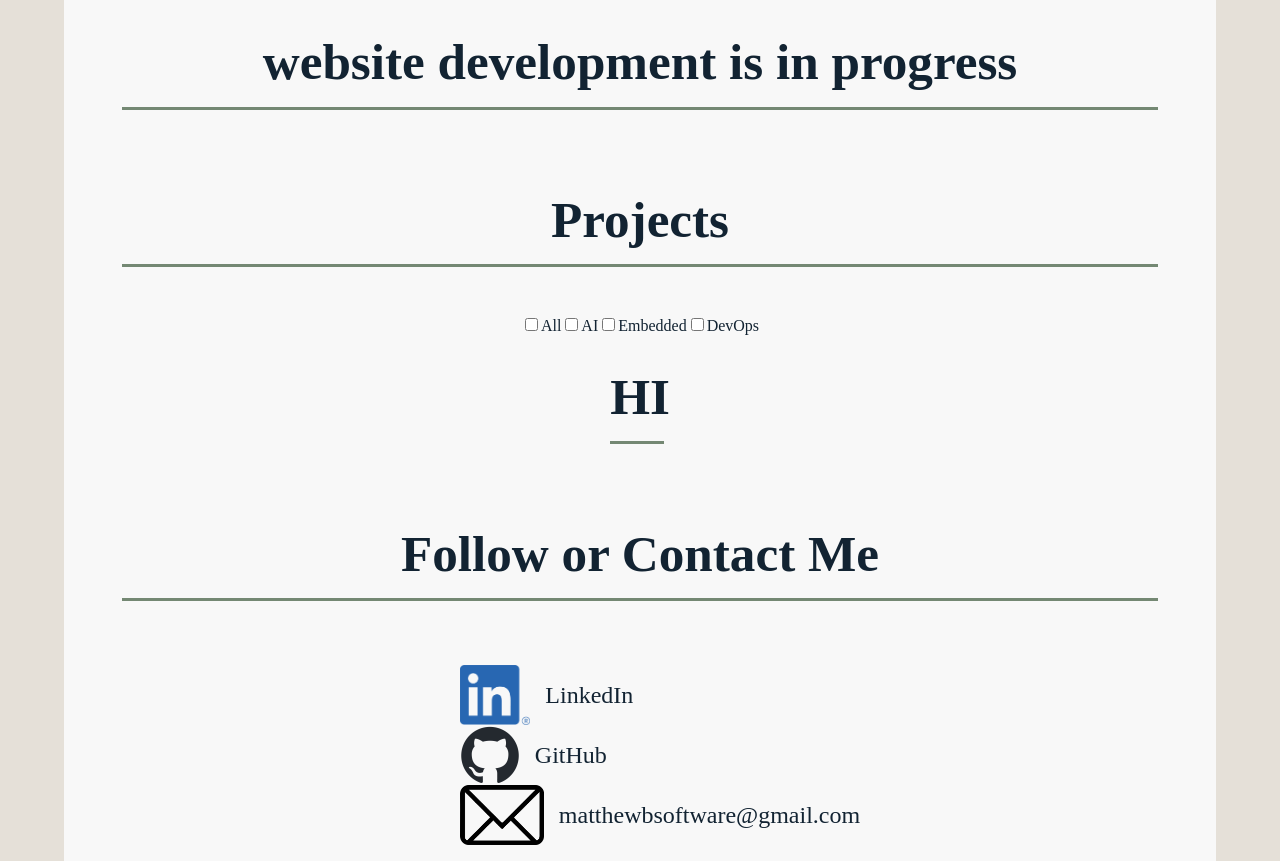
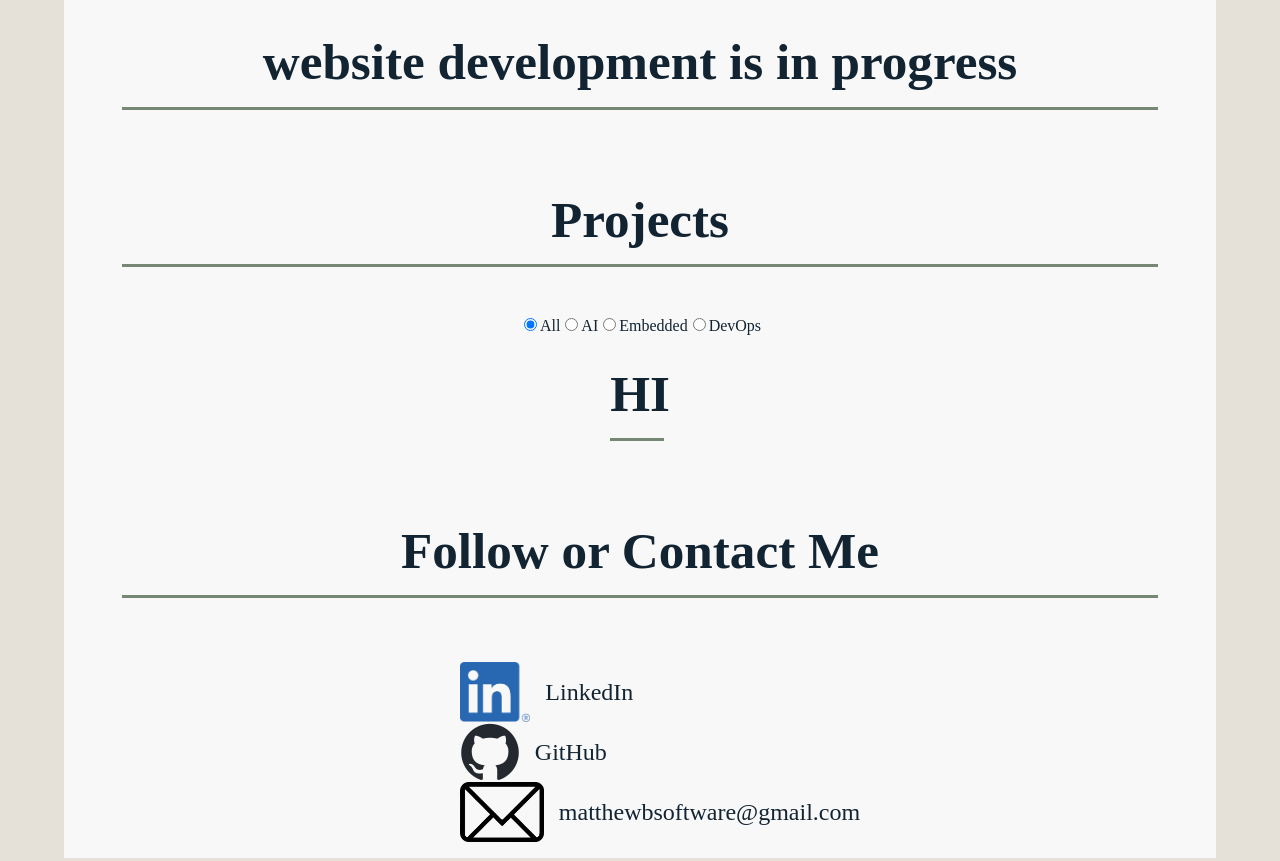
Before and after one commit to matthew-b-software/matthew-b-software.github.io, a React (Vite) app: page / in a window 1280 px wide. Built offline with nearby package versions, Linux system fonts and the light colour scheme.

Commit message:
Updated radio buttons to useState. Created data file for projects.

```diff
--- a/src/App.tsx
+++ b/src/App.tsx
@@ -1,4 +1,3 @@
-/** import { useState } from 'react' */
 import './App.css'
 import ContactInfo from './components/ContactInfo'
 import ProjectGrid from './components/ProjectGrid'
--- a/src/components/ProjectGrid.tsx
+++ b/src/components/ProjectGrid.tsx
@@ -1,33 +1,40 @@
+import { useState } from 'react'
 import ProjectItem from './ProjectItem'
-
+import Projects from  '../data/ProjectGrid.ts'
 
 /** This component shall contain experiences and shall work for work, proj, and school sections */
 function ProjectGrid() {
+
+    const [Subject, setSubject] = useState<string>("all")
+    const [filteredProjects, setFilteredProjects] = useState(Projects)
+
     return (
         <>
             <h1>Projects</h1>
 
             <div id="SubjectSelect">
                 <label>
-                    <input type="checkbox" name="subject" value="all" />
+                    <input type="radio" name="subject"  checked={Subject === "all"} onChange={() => setSubject("all")} />
                     All
                 </label>
                 <label>
-                    <input type="checkbox" name="subject" value="ai" />
+                    <input type="radio" name="subject" checked={Subject === "AI"} onChange={() => setSubject("AI")} />
                     AI
                 </label>
                 <label>
-                    <input type="checkbox" name="subject" value="embedded" />
+                    <input type="radio" name="subject" checked={Subject === "Embedded"} onChange={() => setSubject("Embedded")} />
                     Embedded
                 </label>
                 <label>
-                    <input type="checkbox" name="subject" value="devops" />
+                    <input type="radio" name="subject" checked={Subject === "DevOps"} onChange={() => setSubject("DevOps")} />
                     DevOps
                 </label>
             </div>
 
             <div id="ProjectGrid">
+                {Projects.map((item) => (
                 <ProjectItem />
+                ))}
             </div>
 
         </>
--- /dev/null
+++ b/src/data/ProjectGrid.ts
@@ -0,0 +1,12 @@
+const Projects = [
+    {
+        title: "test",
+        description: "test",
+        img_src: "test",
+        img_alt: "test",
+        link: "test",
+        subject: "ai"
+    }
+]
+
+export default Projects
```
